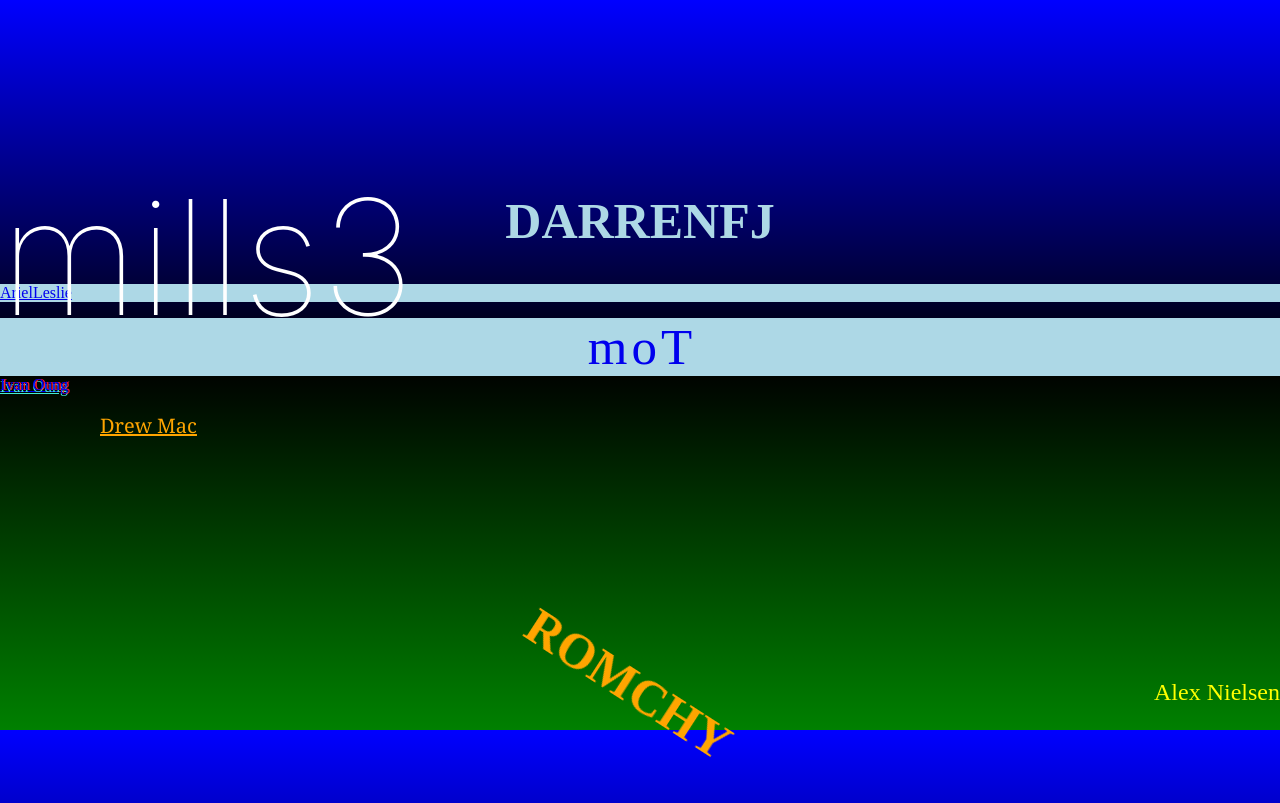
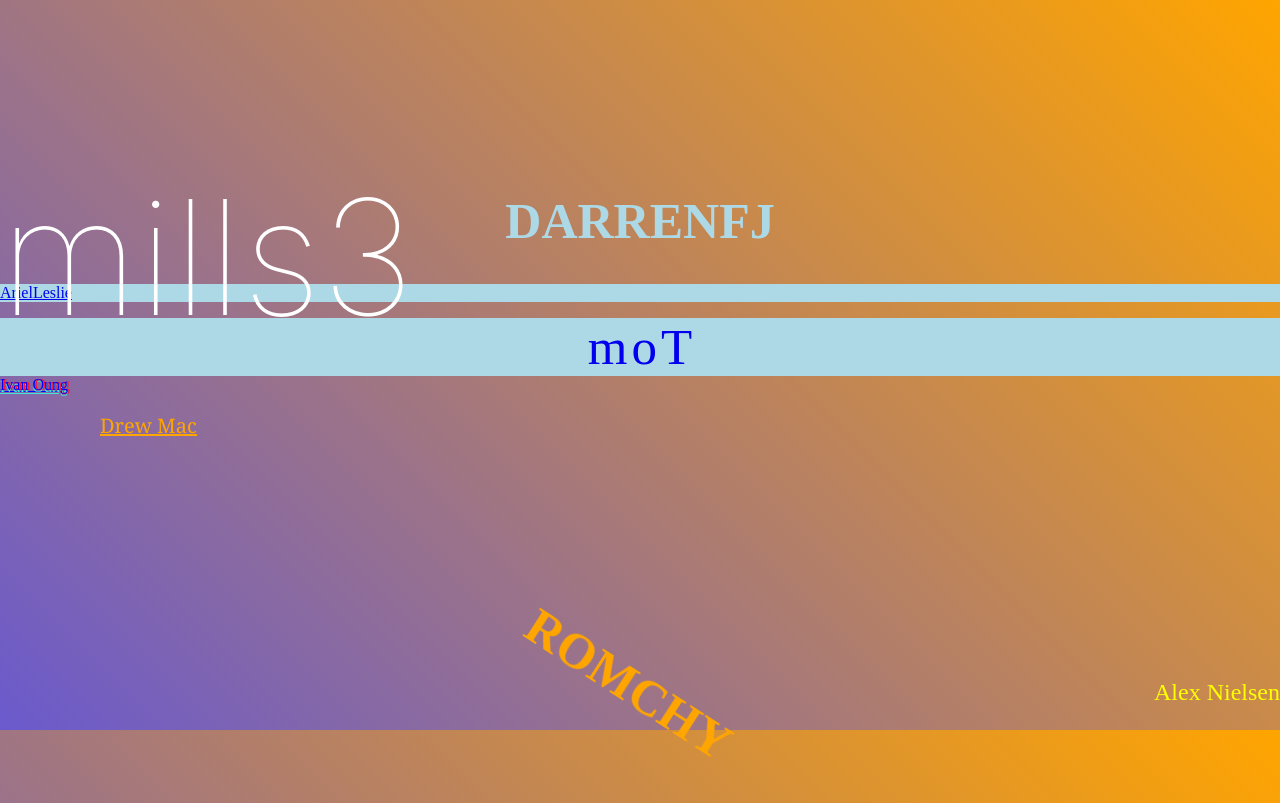
Before and after one commit to RomchyFCC/GitHub-Practice-For-All, a PHP site: page / in a window 1280 px wide. Run offline with PHP 8.4, Linux system fonts and the light colour scheme.

Commit message:
adding a background that is easier on the eyes

```diff
--- a/The Website/style.css
+++ b/The Website/style.css
@@ -5,7 +5,7 @@
 body {
 	margin: 0;
 	padding: 0;
-	background: linear-gradient(180deg,blue,black, green);
+	background: linear-gradient(225deg, orange, slateblue);
 }
 
 .co-creator {
```
